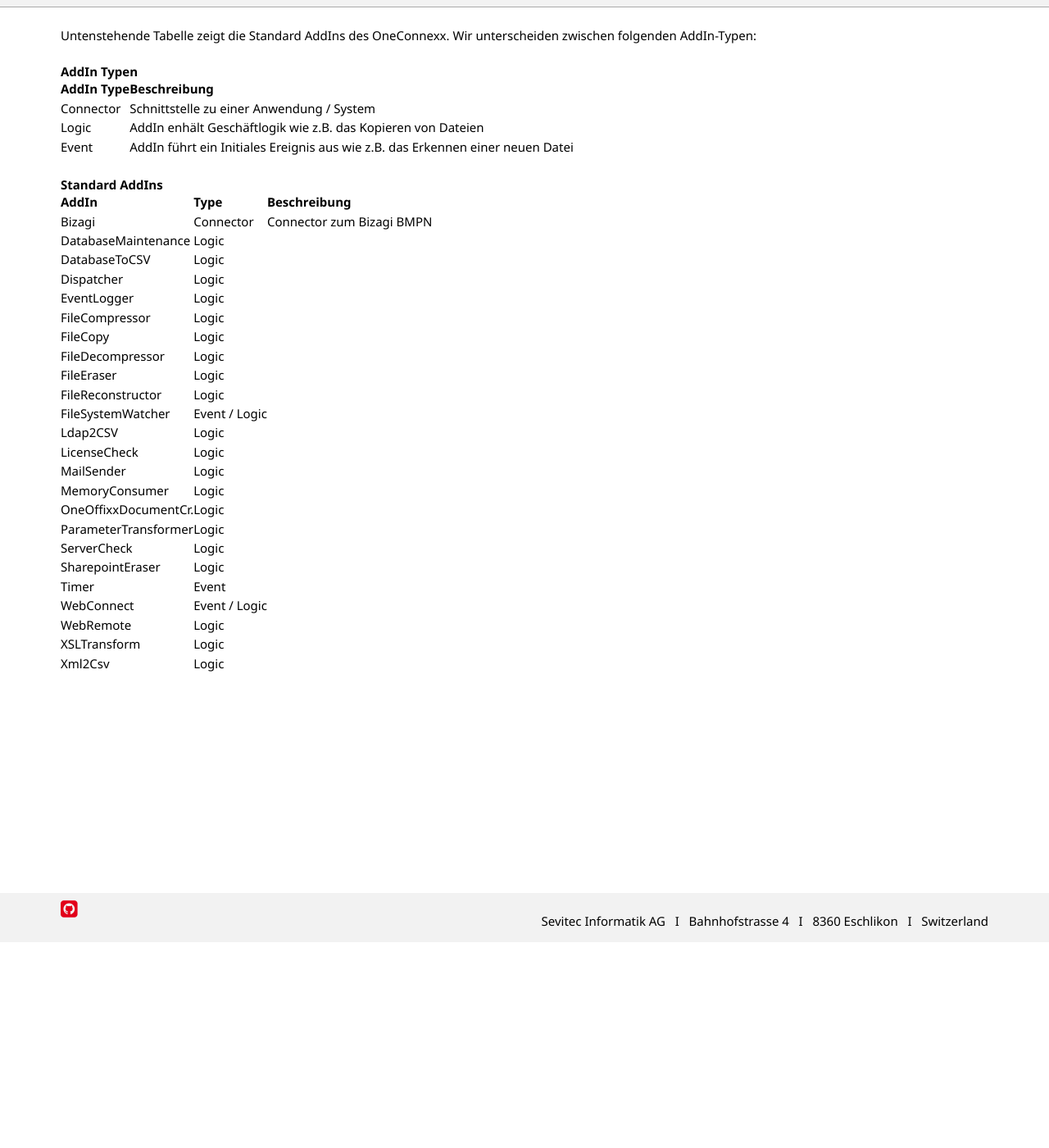
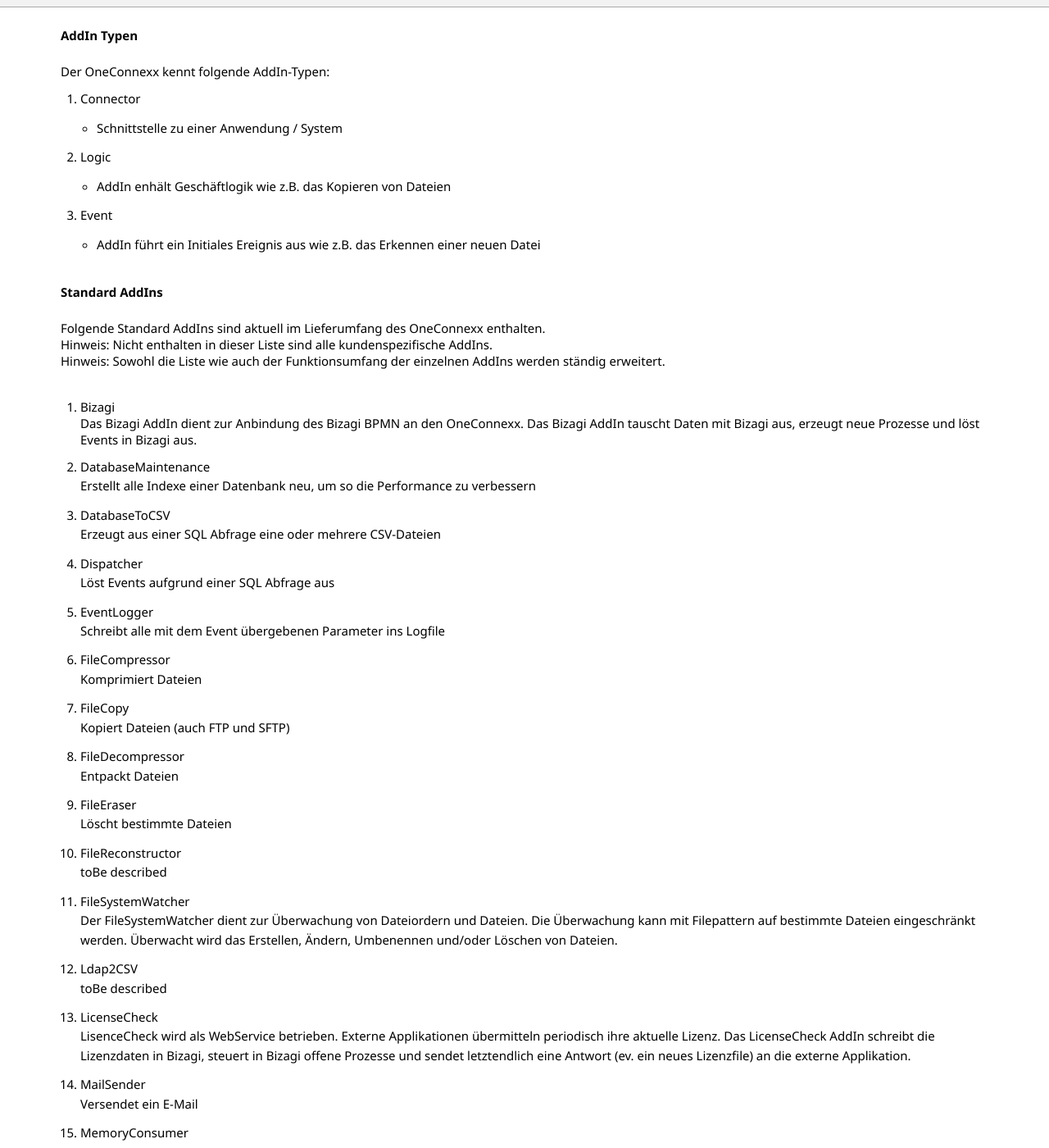
Before and after one commit to primesoft-group/oneconnexx-docs, a Jekyll site: the page built from _pages/addins/de/overview.md, in a window 1280 px wide and 1400 px high, scrolled down 251 px. Shown: the whole window at 82% size. Built offline with Jekyll 4.4.1, drawn with Linux system fonts in a browser that asks for light colours; nearby versions of some CDN libraries; some web fonts are replaced; some of the changed text lies outside the part shown.

Commit message:
Update overview.md

```diff
--- a/_pages/addins/de/overview.md
+++ b/_pages/addins/de/overview.md
@@ -4,42 +4,73 @@
 permalink: "addins/de/overview/"
 ---
 
-Untenstehende Tabelle zeigt die Standard AddIns des OneConnexx. Wir unterscheiden zwischen folgenden AddIn-Typen:
-
 __AddIn Typen__
 
-| AddIn Type | Beschreibung |
-| :--- | :--- |
-| Connector | Schnittstelle zu einer Anwendung / System |
-| Logic | AddIn enhält Geschäftlogik wie z.B. das Kopieren von Dateien |
-| Event | AddIn führt ein Initiales Ereignis aus wie z.B. das Erkennen einer neuen Datei |
+Der OneConnexx kennt folgende AddIn-Typen:
+1. Connector
+   * Schnittstelle zu einer Anwendung / System
+2. Logic
+   * AddIn enhält Geschäftlogik wie z.B. das Kopieren von Dateien
+3. Event
+   * AddIn führt ein Initiales Ereignis aus wie z.B. das Erkennen einer neuen Datei
 
 
 __Standard AddIns__
 
-| AddIn  | Type | Beschreibung |
-| :--- | :--- | :--- |
-| Bizagi|Connector|Connector zum Bizagi BMPN
-| DatabaseMaintenance|Logic| |
-| DatabaseToCSV|Logic| |
-| Dispatcher|Logic| |
-| EventLogger|Logic| |
-| FileCompressor|Logic| |
-| FileCopy|Logic| |
-| FileDecompressor|Logic| |
-| FileEraser|Logic| |
-| FileReconstructor|Logic| |
-| FileSystemWatcher|Event  / Logic| |
-| Ldap2CSV|Logic| |
-| LicenseCheck|Logic| |
-| MailSender|Logic| |
-| MemoryConsumer|Logic| |
-| OneOffixxDocumentCr.|Logic| |
-| ParameterTransformer|Logic| |
-| ServerCheck|Logic| |
-| SharepointEraser|Logic| |
-| Timer|Event| |
-| WebConnect|Event  / Logic| |
-| WebRemote|Logic| |
-| XSLTransform|Logic| |
-| Xml2Csv|Logic| |
+Folgende Standard AddIns sind aktuell im Lieferumfang des OneConnexx enthalten.<br />
+Hinweis: Nicht enthalten in dieser Liste sind alle kundenspezifische AddIns.<br />
+Hinweis: Sowohl die Liste wie auch der Funktionsumfang der einzelnen AddIns werden ständig erweitert.
+
+
+1. Bizagi<br/>
+   Das Bizagi AddIn dient zur Anbindung des Bizagi BPMN an den OneConnexx. Das Bizagi AddIn tauscht Daten mit Bizagi aus, erzeugt neue Prozesse und löst Events in Bizagi aus.
+
+2. DatabaseMaintenance<br/>
+   Erstellt alle Indexe einer Datenbank neu, um so die Performance zu verbessern
+3. DatabaseToCSV<br/>
+   Erzeugt aus einer SQL Abfrage eine oder mehrere CSV-Dateien
+4. Dispatcher<br/>
+   Löst Events aufgrund einer SQL Abfrage aus
+5. EventLogger<br/>
+   Schreibt alle mit dem Event übergebenen Parameter ins Logfile
+6. FileCompressor<br/>
+   Komprimiert Dateien
+7. FileCopy<br/>
+   Kopiert Dateien (auch FTP und SFTP)
+8. FileDecompressor<br/>
+   Entpackt Dateien
+9. FileEraser<br/>
+   Löscht bestimmte Dateien
+10. FileReconstructor<br/>
+   toBe described
+11. FileSystemWatcher<br/>
+   Der FileSystemWatcher dient zur Überwachung von Dateiordern und Dateien. Die Überwachung kann mit Filepattern auf bestimmte Dateien eingeschränkt werden. Überwacht wird das Erstellen, Ändern, Umbenennen und/oder Löschen von Dateien.
+12. Ldap2CSV<br/>
+   toBe described
+13. LicenseCheck<br/>
+   LisenceCheck wird als WebService betrieben. Externe Applikationen übermitteln periodisch ihre aktuelle Lizenz. Das LicenseCheck AddIn schreibt die Lizenzdaten in Bizagi, steuert in Bizagi offene Prozesse und sendet letztendlich eine Antwort (ev. ein neues Lizenzfile) an die externe Applikation.
+14. MailSender<br/>
+   Versendet ein E-Mail
+15. MemoryConsumer<br/>
+   Systemtest, Stresstest
+16. OneOffixxDocumentCreator<br/>
+   Erstellt über die OneOffixx Schnittstelle «OneOffixxDocumentCreationServer» (OODCS) Dokumente im CI/CD des Kunden.
+17. ParameterTransformer<br/>
+   Transformiert Parametern zwischen zwei AddIn-Instanzen
+18. ServerCheck<br/>
+   toBe described
+19. SharepointEraser<br/>
+   Löscht Items in einer Sharepoint Liste/Bibliothek die älter als xx Stunden sind
+20. Timer<br/>
+   Das Timer AddIn ist das meistverwendete AddIn. Das Timer AddIn löst Events zu fast jeder beliebigen Zeit und Datum aus.
+21. WebConnect<br/>
+   Das WebConnect AddIn funktioniert als WebService, welcher von externen Applikation aufgerufen wird. Das WebConnect AddIn löst einen Event aus mit dem Instanznamen aus. Als Parameter wird eine OneMessage mitgegeben.
+22. WebRemote<br/>
+   Sendet eine Nachricht mit Namen des Events und den dazugehörigen Inhalt an einen angegebenen WebService.
+23. XSLTransform<br/>
+   Transformiert XML Dateien
+24. Xml2Csv<br/>
+   toBe described
+
+
+## Bizagi {% include anchor.html name="Bizagi" %}
```
